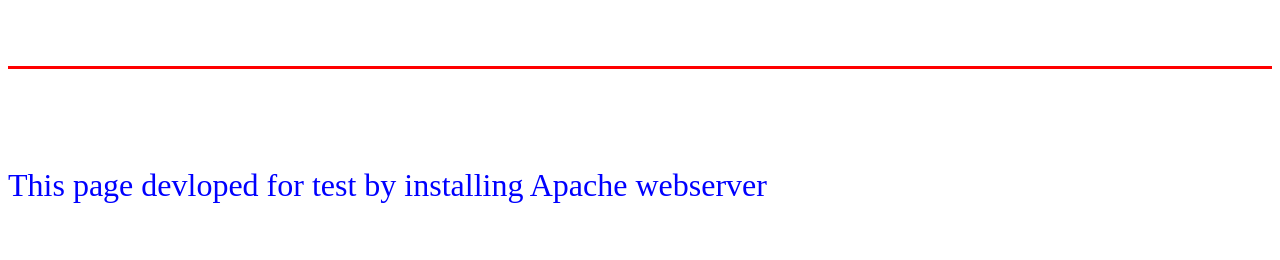
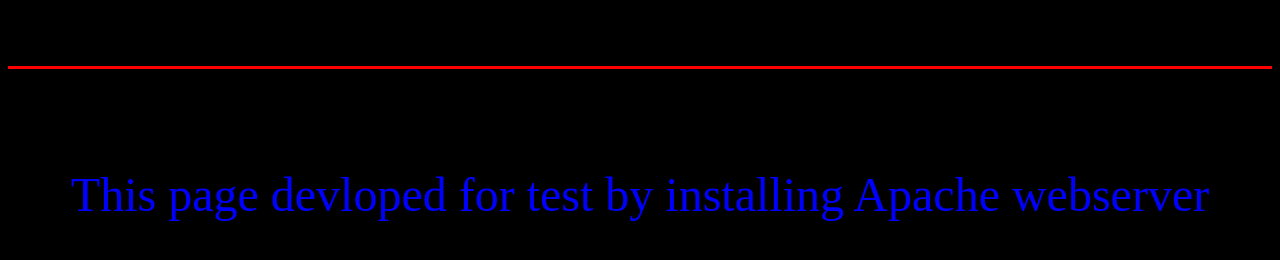
Before and after one commit to DevOpsCloudHyd/WebServer, a plain HTML site: page index.html in a window 1280 px wide. Drawn offline with Linux system fonts and the light colour scheme.

Commit message:
new changes in index file

```diff
--- a/index.html
+++ b/index.html
@@ -1,12 +1,12 @@
 <html>
 	<title>WELCOME TO DEVOPS CLOUD</title>
-	<body>
+	<body bgcolor=black>
 
 		<h1><marquee>WELCOME TO DEVOPS CLOUD</marquee></h1>
 		<hr size=3 color=red>
 		<br><br><br>
 		<br><br>
-		<font color=blue size=6>This page devloped for test by installing Apache webserver
+		<font color=blue size=9><center>This page devloped for test by installing Apache webserver</center>
 		</font>
 	</body>
 </html>
```
